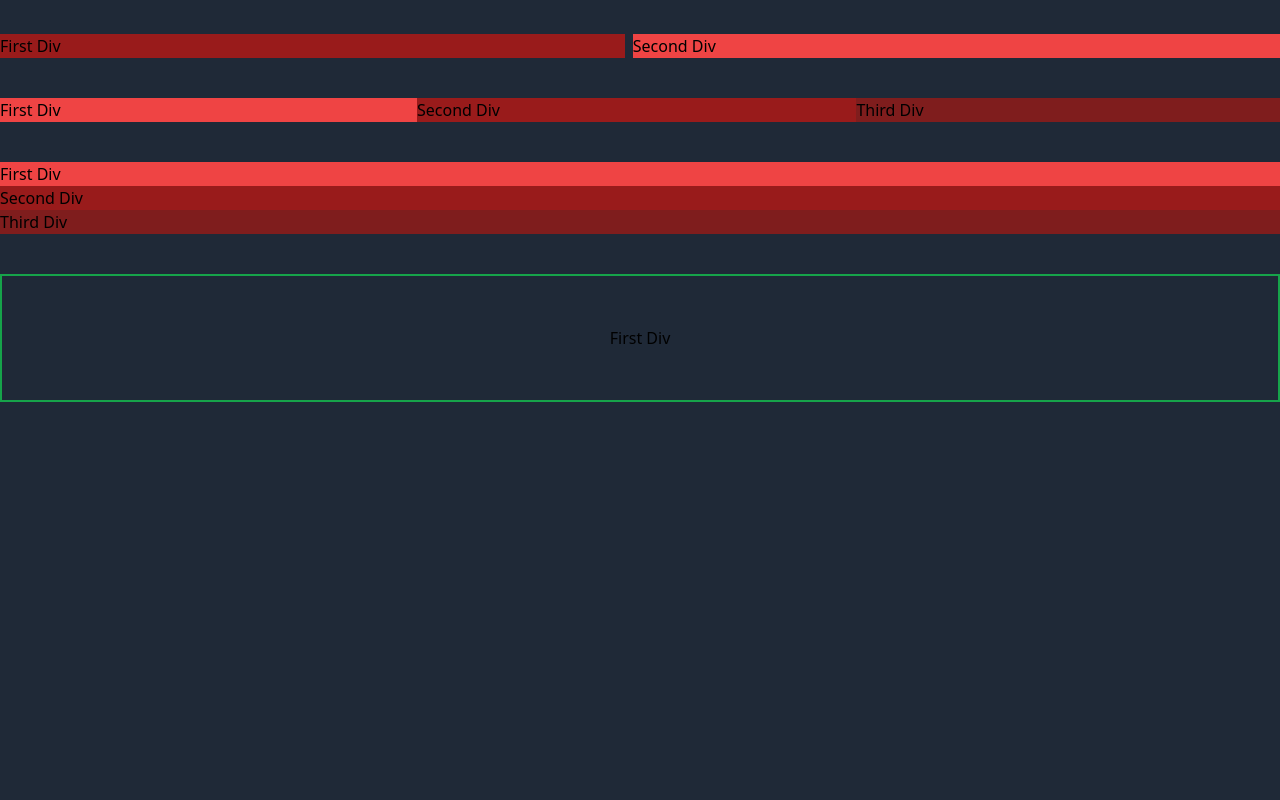
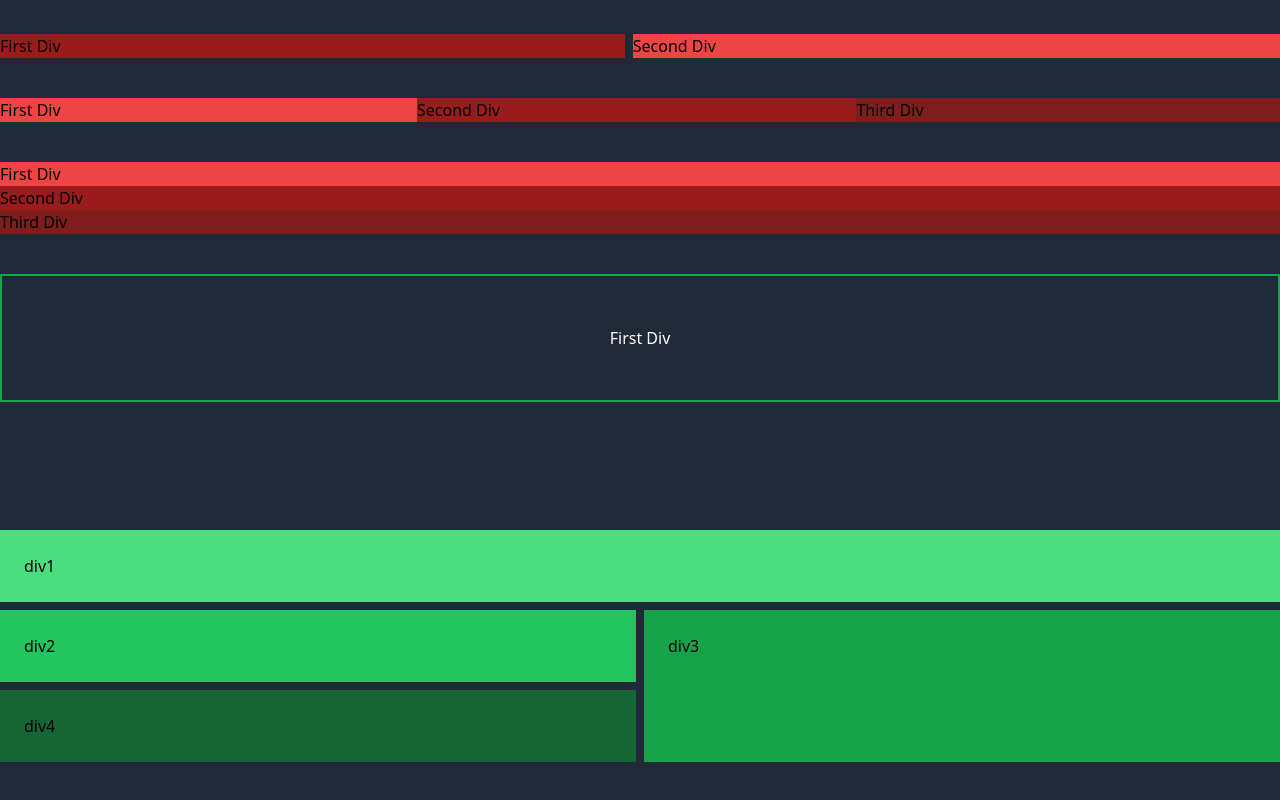
Before and after one commit to ProgrammerSohan/Mastering-Tailwind-CSS, a website built with Vite: page vite/vite-tailwind/index.html in a window 1280 px wide. Shown: the part 348-1148 px from the top of the page. Before the commit the page ends 800 px from the top, so only its background shows below. Built offline with nearby package versions, Linux system fonts and the light colour scheme.

Commit message:
8_grid_s2_t7

```diff
--- a/vite/vite-tailwind/index.html
+++ b/vite/vite-tailwind/index.html
@@ -54,7 +54,15 @@
 
     <!-- flex centered text -->
     <div class="container mx-auto mt-10 flex h-32 border-2 border-green-600 justify-center items-center">
-      <div class="">First Div</div>
+      <div class="text-white">First Div</div>
+
+    </div>
+    <!-- grid -->
+    <div class="container mx-auto mt-32 mb-32 grid grid-cols-2 gap-2">
+      <div class="col-span-2 p-6 bg-green-400">div1</div>
+      <div class="p-6 bg-green-500">div2</div>
+      <div class="row-span-2 p-6 bg-green-600">div3</div>
+      <div class="p-6 bg-green-800">div4</div>
 
 
     </div>
```
